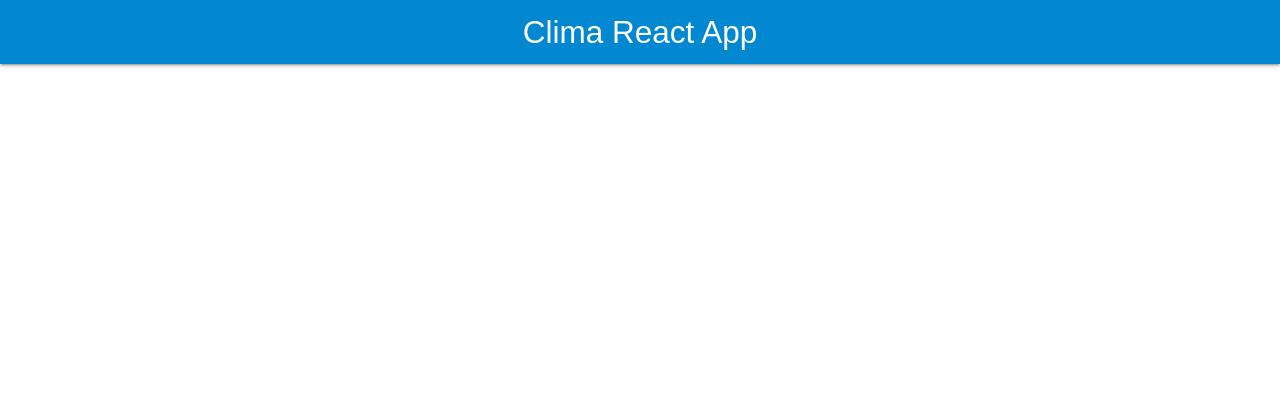
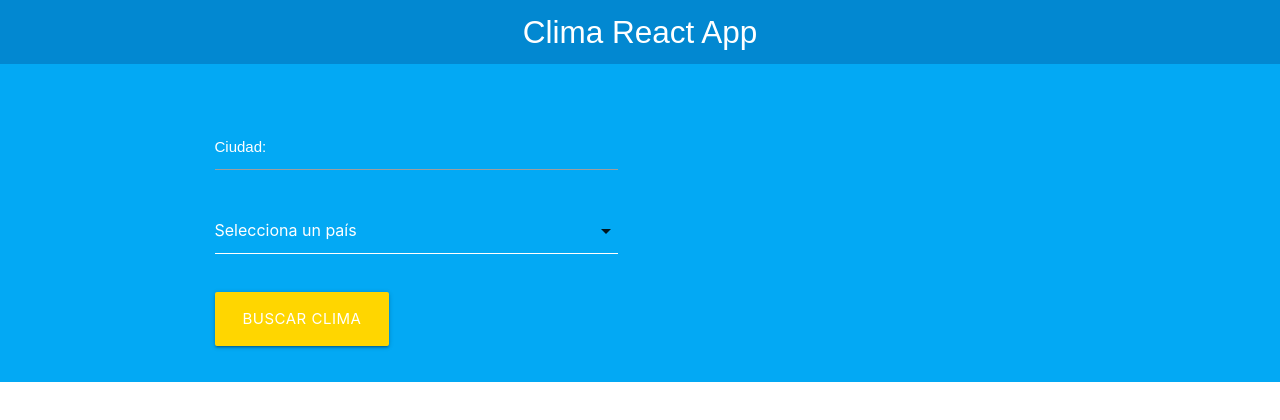
Before and after one commit to eacevedof/prj_reactjs3, a React (Create React App) app in the folder sec08_clima_hooks/climareact/: page / in a window 1280 px wide. Shown: the top 420 px of the page. Built offline with nearby package versions, Linux system fonts and the light colour scheme.

Commit message:
sec08 5. Creando el Formulario

```diff
--- a/sec08_clima_hooks/climareact/src/App.js
+++ b/sec08_clima_hooks/climareact/src/App.js
@@ -1,11 +1,21 @@
 import React from 'react';
 import Header from "./components/Header"
+import Formulario from "./components/Formulario"
 
 function App() {
   return (
     <div className="App">
       <Header
         titulo="Clima React App" />
+      <div className="contenedor-form">
+        <div className="container">
+          <div className="row">
+            <div className="col s12 m6">
+              <Formulario/>
+            </div>
+          </div>
+        </div>
+      </div>
     </div>
   );
 }
--- /dev/null
+++ b/sec08_clima_hooks/climareact/src/components/Formulario.js
@@ -0,0 +1,44 @@
+//Formulario.js
+import React from "react"
+
+function Formulario(){
+
+  const handleChange = e => {
+    //cambiar el state
+  }
+
+  return (
+    <form>
+      <div className="input-field col s12">
+        <input
+          name="ciudad"
+          id="ciudad"
+          onChange={handleChange}
+        />
+        <label htmlFor="ciudad">Ciudad:</label>
+      </div>
+
+      <div className="input-field col s12">
+        <select name="pais">
+          <option value="">Selecciona un país</option>
+          <option value="US">Estados unidos</option>
+          <option value="MX">México</option>
+          <option value="AR">Argentina</option>
+          <option value="CO">Colombia</option>
+          <option value="CR">Costa Rica</option>
+          <option value="ES">España</option>
+          <option value="PE">Perú</option>
+        </select>
+      </div>
+
+      <div className="input-field col s12">
+        <input
+          type="submit"
+          className="wafes-effect wafes-light btn-large btn-block yellow accent-4"
+          value="Buscar Clima" />
+      </div>
+    </form>
+  )
+}
+
+export default Formulario;
```
Also changed, not shown: 1 other file (tests, documents, lock files or other folders).
